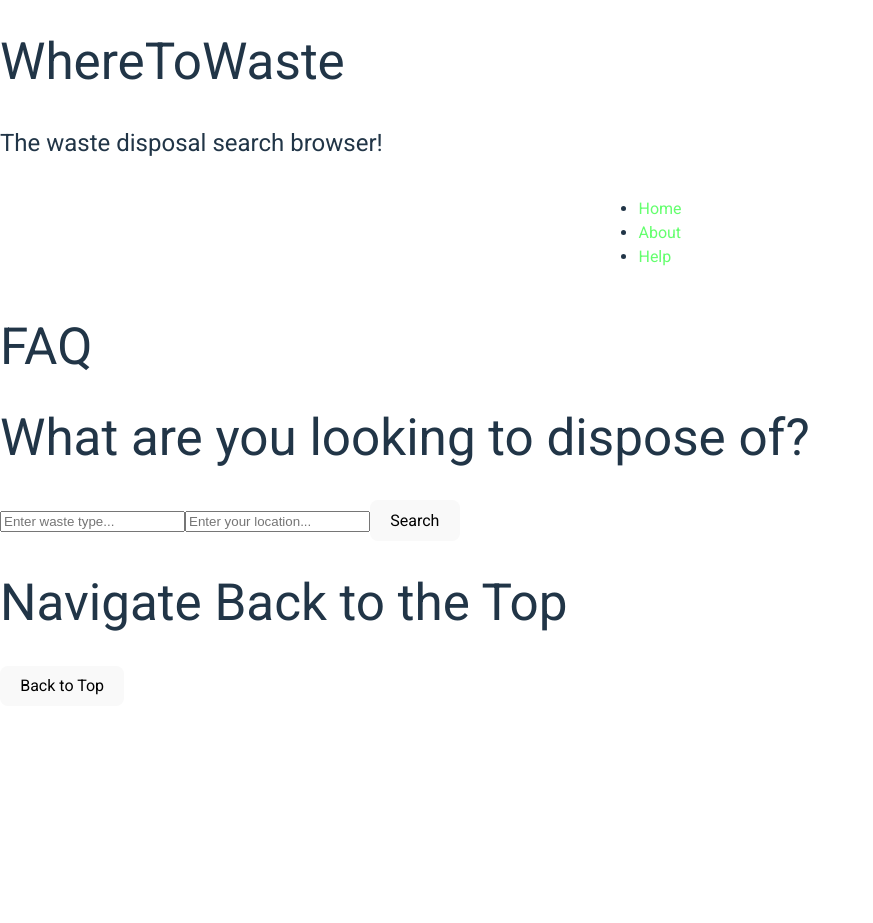
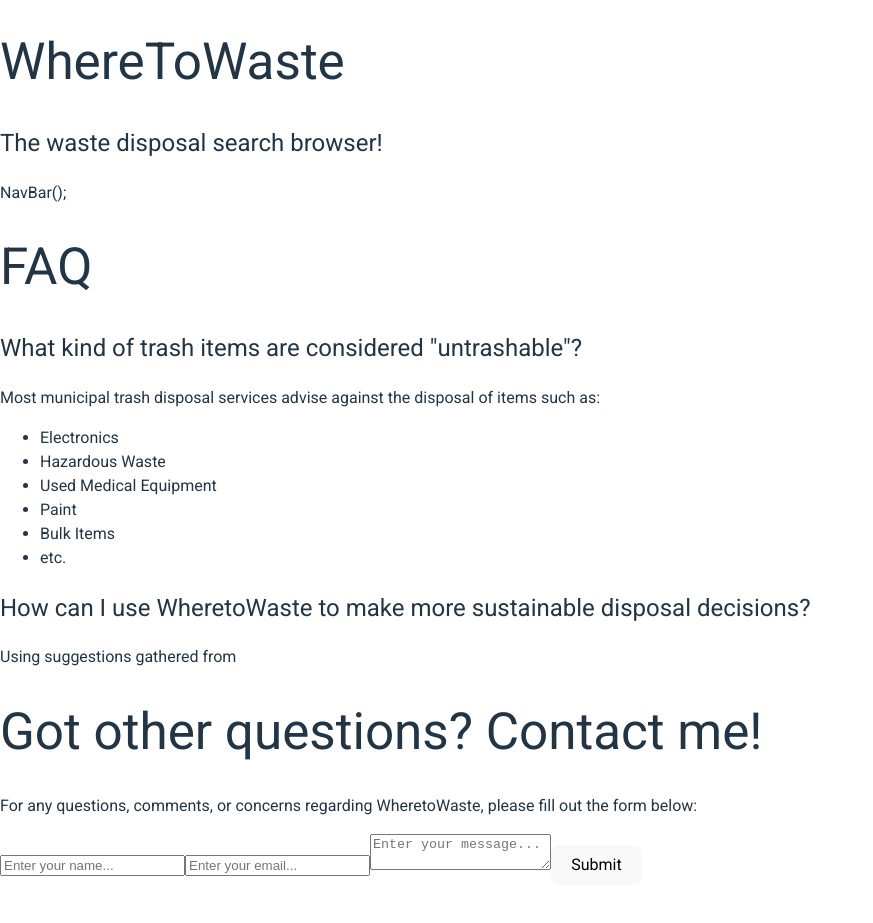
Before and after one commit to devwilkes/WheretoWaste, a React (Vite) app: page /help in a window 1280 px wide. Shown: the top 923 px of the page, without its empty margins (0-873 px from the left). Before the commit the page ends 800 px from the top, so only its background shows below. Built offline with nearby package versions, Linux system fonts and the light colour scheme.

Commit message:
setting up router from class example + office hours

```diff
--- a/src/App.tsx
+++ b/src/App.tsx
@@ -1,17 +1,29 @@
 import React from "react";
 import "./App.css";
-import Header from "./Header";
-import HomeBody from "./home_page/HomeBody";
+import {
+    BrowserRouter as Router,
+    Routes,
+    Route,
+    Navigate,
+  } from "react-router-dom";
+import Header from "./components/Header";
+import HomeBody from "./pages/HomeBody";
+import AboutBody from "./pages/AboutBody";
+import HelpBody from "./pages/HelpBody";
 import Footer from "./Footer";
 
-// Define the App component that renders the Header, Nav, and Footer components
+// Define the App component that renders the Header, Routes, and Footer components
 const App: React.FC = () => {
   return (
-    <div className = "App">
-    <Header />
-    <HomeBody />
-    <Footer />
-    </div>
+    <Router>
+      <Header />
+      <Routes>
+        <Route path="/" element={<Navigate to="/home" />} />
+        <Route path="/home" element={<HomeBody />} />
+        <Route path="/about" element={<AboutBody />} />
+        <Route path="/help" element={<HelpBody />} />
+        </Routes>
+    </Router>
   );
 };
 
--- a/src/Header.tsx
+++ /dev/null
@@ -1,65 +0,0 @@
-import React from "react";
-import {
-    BrowserRouter as Router,
-    Routes,
-    Route,
-    Navigate,
-  } from "react-router-dom";
-import Home from "./home_page/HomeBody";
-import About from "./about_page/AboutBody";
-import Help from "./help_page/HelpBody";
-
-
-function AppRoutes () {
-    return (
-        <>
-            <Router>
-                <Routes>
-                    <Route
-                        path="/home"
-                        element={<Home />}
-                    />
-                    <Route
-                        path="/about"
-                        element={<About />}
-                    />
-                    <Route
-                        path="/help"
-                        element={<Help />}
-                    />
-                    <Route
-                        path="*"
-                        element={<Navigate to="/" />}
-                    />
-                </Routes>
-            </Router>
-        </>
-    );
-}
-
-const NavItems: React.FC = () => (
-    <>
-        <nav>
-            <ul>
-                <li><a href="/home">Home</a></li>
-                <li><a href="/about">About</a></li>
-                <li><a href="/help">Help</a></li>
-            </ul>
-        </nav>
-        <AppRoutes />
-    </>
-);
-
-
-//Defining the Header component
-const Header: React.FC = () => {
-    return (
-        <div className="header">
-            <h1>WhereToWaste</h1>
-            <h2>The waste disposal search browser!</h2>
-            <NavItems />
-        </div>
-    );
- }
-
- export default Header;
--- /dev/null
+++ b/src/components/Header.tsx
@@ -0,0 +1,47 @@
+import React from "react";
+import { NavLink } from 'react-router-dom';
+
+
+function NavBar() {
+  return (
+    <nav className='navbar'>
+      <div className='navbar-left'>
+        <NavLink to='/' className='logo'>
+          WheretoWaste
+        </NavLink>
+      </div>
+      <div className='navbar-center'>
+        <ul className='nav-links'>
+          <li>
+            <NavLink to='/HomeBody'>Home</NavLink>
+          </li>
+          <li>
+            <NavLink to='/AboutBody'>About</NavLink>
+          </li>
+          <li>
+            <NavLink to='/HelpBody'>Help</NavLink>
+          </li>
+        </ul>
+      </div>
+      <div className='navbar-right'>
+        <a href='/account' className='user-icon'>
+          <i className='fas fa-user'></i>
+        </a>
+      </div>
+    </nav>
+  );
+}
+
+
+//Defining the Header component
+const Header: React.FC = () => {
+    return (
+        <div className="header">
+            <h1>WhereToWaste</h1>
+            <h2>The waste disposal search browser!</h2>
+            NavBar();
+        </div>
+    );
+ }
+
+ export default Header;
--- a/src/help_page/HelpBody.tsx
+++ /dev/null
@@ -1,11 +0,0 @@
-import React from 'react';
-
-const HelpBody: React.FC = () => {
-    return (
-        <div className = "HelpBody">
-            <h1>FAQ</h1>
-        </div>
-    )
-}
-
-export default HelpBody;
--- /dev/null
+++ b/src/pages/HelpBody.tsx
@@ -0,0 +1,40 @@
+import React from 'react';
+
+const HelpBody: React.FC = () => {
+    return (<>
+        <div className = "FAQ">
+            <h1>FAQ</h1>
+            <h2>What kind of trash items are considered "untrashable"?</h2>
+            <p>Most municipal trash disposal services advise against the disposal of items such as:</p>
+            <ul>
+                <li>Electronics</li>
+                <li>Hazardous Waste</li>
+                <li>Used Medical Equipment</li>
+                <li>Paint</li>
+                <li>Bulk Items</li>
+                <li>etc.</li>
+            </ul>
+            <h2>How can I use WheretoWaste to make more sustainable disposal decisions?</h2>
+            <p>Using suggestions gathered from </p>
+
+        </div>
+        <div className = "Contact">
+            <h1>Got other questions? Contact me!</h1>
+            <p>For any questions, comments, or concerns regarding WheretoWaste, please fill out the form below:</p>
+            <form id = "contactForm" method = "get">
+                <input type = "text" name = "userName" placeholder = "Enter your name..." required />
+                <input type = "email" name = "userEmail" placeholder = "Enter your email..." required />
+                <textarea name = "userMessage" placeholder = "Enter your message..." required></textarea>
+                <button type = "submit">Submit</button>
+            </form>
+        </div>
+        <div className = "GitHub">
+            <h1>GitHub Repository</h1>
+            <p>Click this link to navigate to WheretoWaste's GitHub repository. There, you can find the source code and helpful guides about using WheretoWaste on your own applications.</p>
+            <a href = "https://github.com/devwilkes/WheretoWaste"> WheretoWaste Source</a>
+        </div>
+        </>
+    )
+}
+
+export default HelpBody;
```
Also changed, not shown: src/components/Footer.tsx (renamed from src/Footer.tsx), src/pages/AboutBody.tsx (renamed from src/about_page/AboutBody.tsx), src/pages/HomeBody.tsx (renamed from src/home_page/HomeBody.tsx), src/pages/SearchBody.tsx (renamed from src/search_result_page/SearchBody.tsx).
